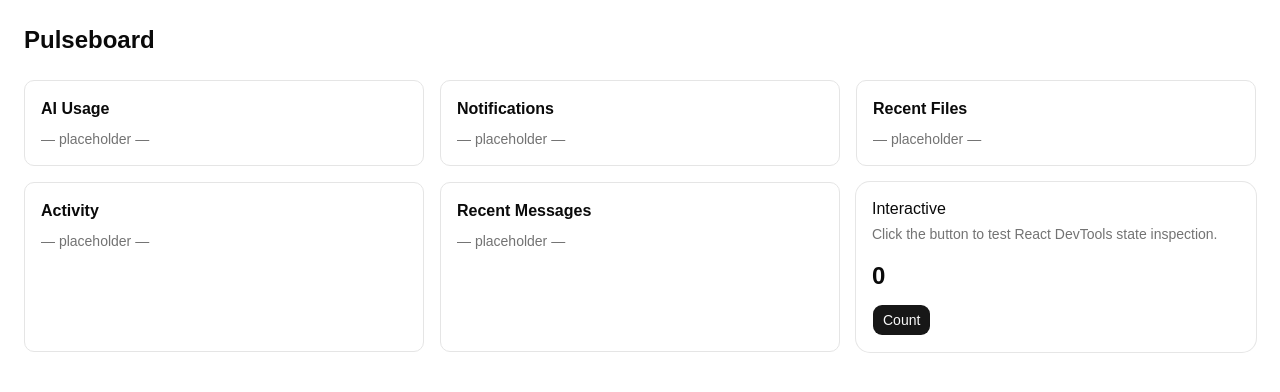
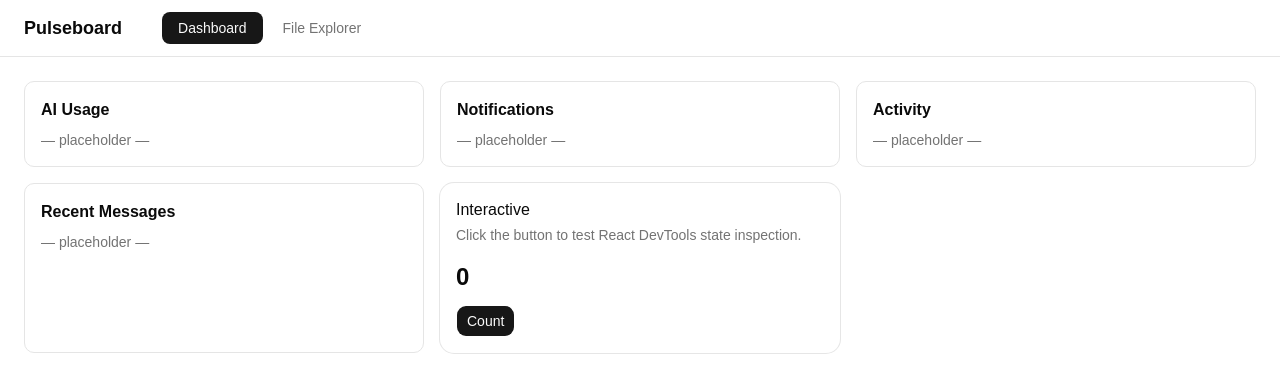
Before and after one commit to satoshiman/pulseboard, a React (Vite) app: page / in a window 1280 px wide. Shown: the top 392 px of the page. Built offline with nearby package versions, Linux system fonts and the light colour scheme.

Commit message:
setup 50k Rows file explorer finish

```diff
--- a/src/features/dashboard/ui/Dashboard.tsx
+++ b/src/features/dashboard/ui/Dashboard.tsx
@@ -8,13 +8,47 @@ import {
   CardHeader,
   CardTitle,
 } from "@/components/ui/card";
+import { FileExplorer } from "@/features/files/ui/FileExplorer";
+
+type Tab = "dashboard" | "files";
 
 export function Dashboard() {
+  const [activeTab, setActiveTab] = useState<Tab>("dashboard");
+
   return (
-    <div className="p-6">
-      <div className="flex items-center justify-between mb-6">
-        <h1 className="text-2xl font-bold">Pulseboard</h1>
-      </div>
+    <div className="min-h-screen flex flex-col">
+      {/* Top nav */}
+      <header className="border-b bg-background px-6 py-3 flex items-center gap-6">
+        <h1 className="text-lg font-bold mr-4">Pulseboard</h1>
+        <nav className="flex gap-1">
+          <button
+            type="button"
+            onClick={() => setActiveTab("dashboard")}
+            className={`px-4 py-1.5 rounded-md text-sm font-medium transition-colors ${
+              activeTab === "dashboard"
+                ? "bg-primary text-primary-foreground"
+                : "text-muted-foreground hover:text-foreground hover:bg-muted"
+            }`}
+          >
+            Dashboard
+          </button>
+          <button
+            type="button"
+            onClick={() => setActiveTab("files")}
+            className={`px-4 py-1.5 rounded-md text-sm font-medium transition-colors ${
+              activeTab === "files"
+                ? "bg-primary text-primary-foreground"
+                : "text-muted-foreground hover:text-foreground hover:bg-muted"
+            }`}
+          >
+            File Explorer
+          </button>
+        </nav>
+      </header>
+
+      {/* Tab content */}
+      <main className="flex-1 p-6">
+        {activeTab === "dashboard" && (
           <div className="grid grid-cols-3 gap-4">
             <div className="border rounded-lg p-4">
               <h3 className="font-semibold mb-2">AI Usage</h3>
@@ -22,10 +56,6 @@ export function Dashboard() {
             </div>
             <div className="border rounded-lg p-4">
               <h3 className="font-semibold mb-2">Notifications</h3>
-          <p className="text-sm text-muted-foreground">— placeholder —</p>
-        </div>
-        <div className="border rounded-lg p-4">
-          <h3 className="font-semibold mb-2">Recent Files</h3>
               <p className="text-sm text-muted-foreground">— placeholder —</p>
             </div>
             <div className="border rounded-lg p-4">
@@ -46,6 +76,11 @@ export function Dashboard() {
               <CardContentReactive />
             </Card>
           </div>
+        )}
+
+        {/* FileExplorer chỉ mount khi tab 'files' active */}
+        {activeTab === "files" && <FileExplorer />}
+      </main>
     </div>
   );
 }
--- /dev/null
+++ b/src/features/files/api/useFiles.ts
@@ -0,0 +1,28 @@
+import { useMemo } from 'react';
+import { faker } from '@faker-js/faker';
+import type { File } from '../model/types';
+
+const EXTENSIONS = ['ts', 'tsx', 'js', 'jsx', 'css', 'json', 'md', 'png', 'svg', 'html'];
+
+function generateFiles(count: number): File[] {
+  return Array.from({ length: count }, (_, i) => {
+    const ext = faker.helpers.arrayElement(EXTENSIONS);
+    const type = faker.helpers.arrayElement(['file', 'file', 'file', 'folder'] as const);
+    return {
+      id: `file-${i}`,
+      name: type === 'folder' ? faker.system.directoryPath().split('/').pop()! : faker.system.fileName({ extensionCount: 0 }) + '.' + ext,
+      type,
+      size: type === 'folder' ? 0 : faker.number.int({ min: 512, max: 50_000_000 }),
+      lastModified: faker.date.recent({ days: 365 }),
+      extension: type === 'folder' ? '' : ext,
+    };
+  });
+}
+
+// Generate once at module level — không re-generate khi re-render
+const FAKE_FILES = generateFiles(50_000);
+
+export function useFiles() {
+  const data = useMemo(() => FAKE_FILES, []);
+  return { data };
+}
--- /dev/null
+++ b/src/features/files/model/types.ts
@@ -0,0 +1,8 @@
+export interface File {
+  id: string;
+  name: string;
+  type: 'file' | 'folder';
+  size: number;
+  lastModified: Date;
+  extension: string;
+}
--- /dev/null
+++ b/src/features/files/ui/FileExplorer.tsx
@@ -0,0 +1,28 @@
+// features/files/ui/FileExplorer.tsx ← INTENTIONALLY BAD (anti-pattern)
+// Mục đích: quan sát freeze khi render 50k DOM nodes cùng lúc
+import { useFiles } from "../api/useFiles";
+import { FileRow } from "./FileRow";
+
+export function FileExplorer() {
+  const { data: files = [] } = useFiles(); // 50.000 files
+
+  return (
+    <div className="flex flex-col h-full">
+      <div className="flex items-center justify-between px-4 py-2 border-b bg-muted/50">
+        <span className="text-sm font-medium">
+          Files ({files.length.toLocaleString()})
+        </span>
+        <span className="text-xs text-red-500 font-mono">
+          ❌ Naive render — {files.length.toLocaleString()} DOM nodes
+        </span>
+      </div>
+
+      {/* ❌ Render TẤT CẢ 50k rows vào DOM — anti-pattern */}
+      <div style={{ maxHeight: "600px", overflow: "auto" }}>
+        {files.map((file) => (
+          <FileRow key={file.id} file={file} />
+        ))}
+      </div>
+    </div>
+  );
+}
--- /dev/null
+++ b/src/features/files/ui/FileRow.tsx
@@ -0,0 +1,31 @@
+import type { File } from '../model/types';
+
+interface FileRowProps {
+  file: File;
+}
+
+function formatFileSize(bytes: number): string {
+  if (bytes === 0) return '—';
+  if (bytes < 1024) return `${bytes} B`;
+  if (bytes < 1024 * 1024) return `${(bytes / 1024).toFixed(1)} KB`;
+  return `${(bytes / (1024 * 1024)).toFixed(1)} MB`;
+}
+
+function formatDate(date: Date): string {
+  return new Intl.DateTimeFormat('vi-VN', { dateStyle: 'short' }).format(date);
+}
+
+export function FileRow({ file }: FileRowProps) {
+  return (
+    <div className="flex items-center gap-3 px-4 h-12 hover:bg-muted border-b">
+      <span className="text-sm">{file.type === 'folder' ? '📁' : '📄'}</span>
+      <span className="flex-1 text-sm truncate">{file.name}</span>
+      <span className="text-xs text-muted-foreground w-20 text-right">
+        {formatFileSize(file.size)}
+      </span>
+      <span className="text-xs text-muted-foreground w-20 text-right">
+        {formatDate(file.lastModified)}
+      </span>
+    </div>
+  );
+}
```
Also changed, not shown: 1 other file (tests, documents, lock files or other folders). Lines whose indentation alone changed are shown as unchanged.
